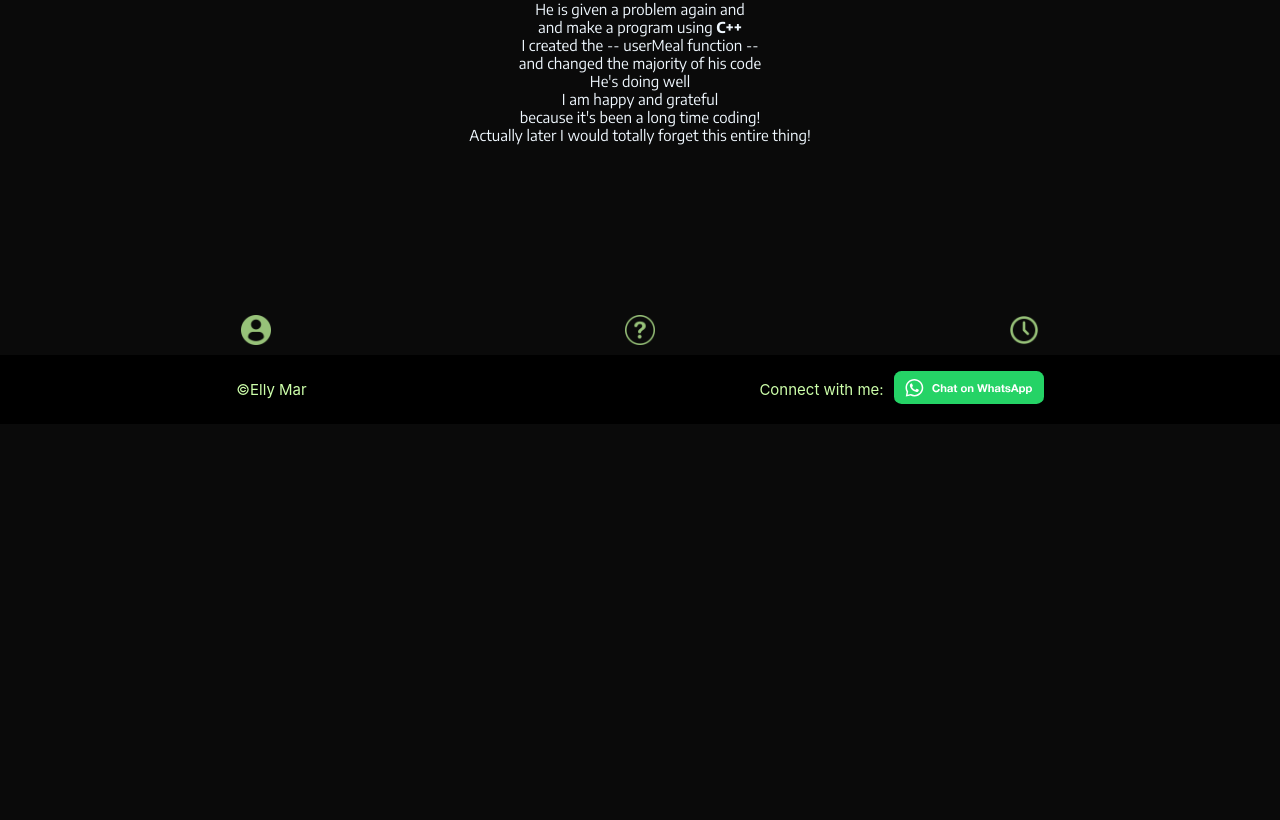
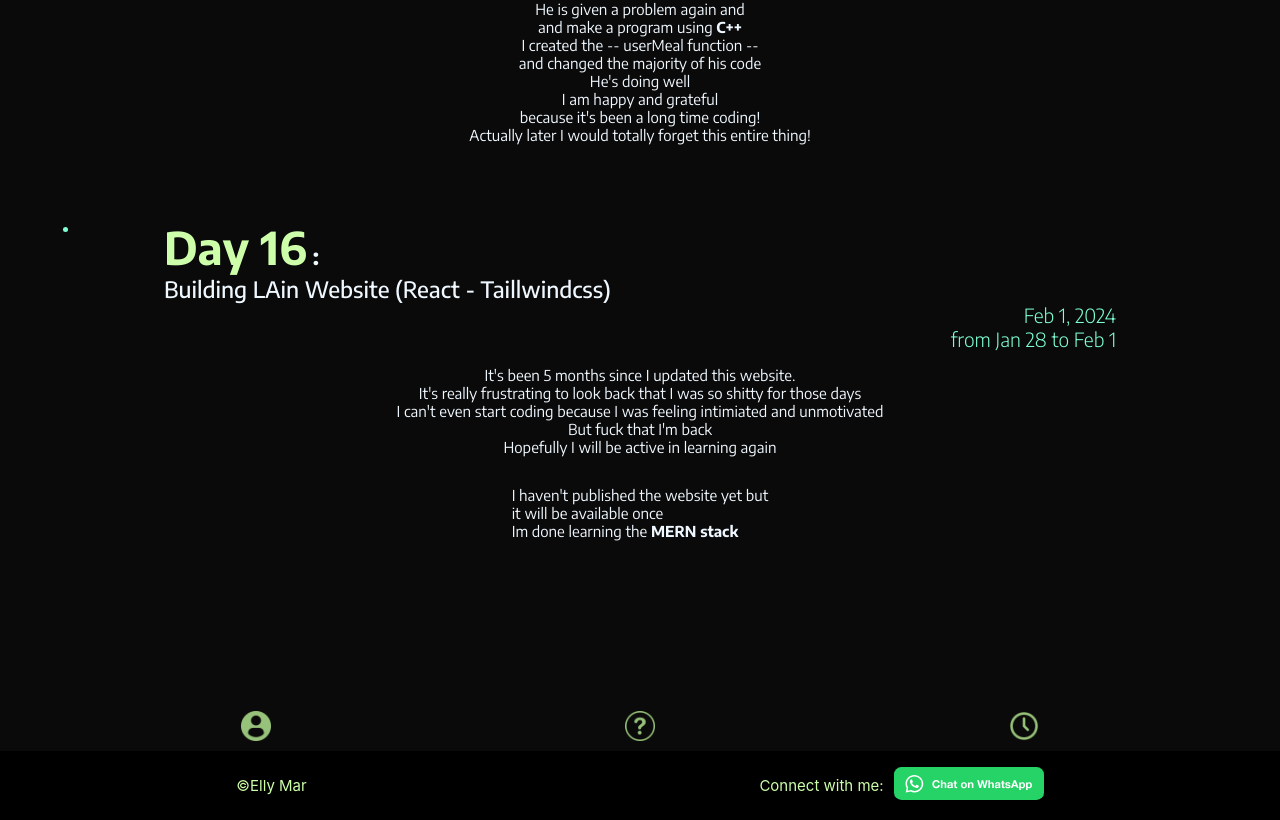
Before and after one commit to tamayor/coding-diary-by-elly, a React (Create React App) app: page / in a window 1280 px wide. Shown: the part 9195-10015 px from the top of the page. Before the commit the page ends 9619 px from the top, so only its background shows below. Built offline with nearby package versions, Linux system fonts and the light colour scheme.

Commit message:
16th day

```diff
--- a/src/App.js
+++ b/src/App.js
@@ -15,7 +15,7 @@ import Day12 from './components/Day12';
 import Day13 from './components/Day13';
 import Day14 from './components/Day14';
 import Day15 from './components/Day15';
-// import Day16 from './components/Day16';
+import Day16 from './components/Day16';
 // import Day17 from './components/Day17';
 import FAQ from './components/FAQ';
 import Footer from './components/Footer';
@@ -28,7 +28,8 @@ function App() {
   const Days = [
                 <Day1 name='1'/>,<Day2 name='2'/>,<Day3 name='3'/>,<Day4 name='4'/>,<Day5 name='5'/>,
                 <Day6 name='6'/>, <Day7 name='7'/>,<Day8 name='8'/> ,<Day9 name='9'/>,<Day10 name='10'/>
-                ,<Day11 name='11'/>,<Day12 name='12'/>,<Day13 name='13'/>,<Day14 name='14'/>,<Day15 name='15'/>
+                ,<Day11 name='11'/>,<Day12 name='12'/>,<Day13 name='13'/>,<Day14 name='14'/>,<Day15 name='15'/>,
+                <Day16 name='16'/>,
               ]
 
   const filteredDays = Days.filter (day => {
--- /dev/null
+++ b/src/components/Day16.js
@@ -0,0 +1,32 @@
+
+
+import React from "react";
+import './Day.css';
+
+function Day(){
+
+    return(
+        <section className="Day">
+            <hr className="Day--bookmark"/>
+            <h2 className="Day--day"><span className="Day--day-count">Day 16</span> :<br/> <span className="Day--day-title">Building LAin Website (React - Taillwindcss)</span></h2>
+            <h4 className="Day--date">Feb 1, 2024</h4>
+            <h4 className="Day--date">from Jan 28 to Feb 1</h4>
+            <p className="Day--thoughts">
+                <span>It's been 5 months since I updated this website.<br/>
+                    It's really frustrating to look back that I was so shitty for those days<br/>
+                    I can't even start coding because I was feeling intimiated and unmotivated<br/>
+                    But fuck that I'm back<br/>
+                    Hopefully I will be active in learning again<br/>
+                </span>
+            </p>
+
+
+            <p>
+                I haven't published the website yet but<br/>
+                it will be available once<br/>
+                Im done learning the <b>MERN stack</b>
+            </p>
+        </section>
+    )
+}
+export default Day;
```
